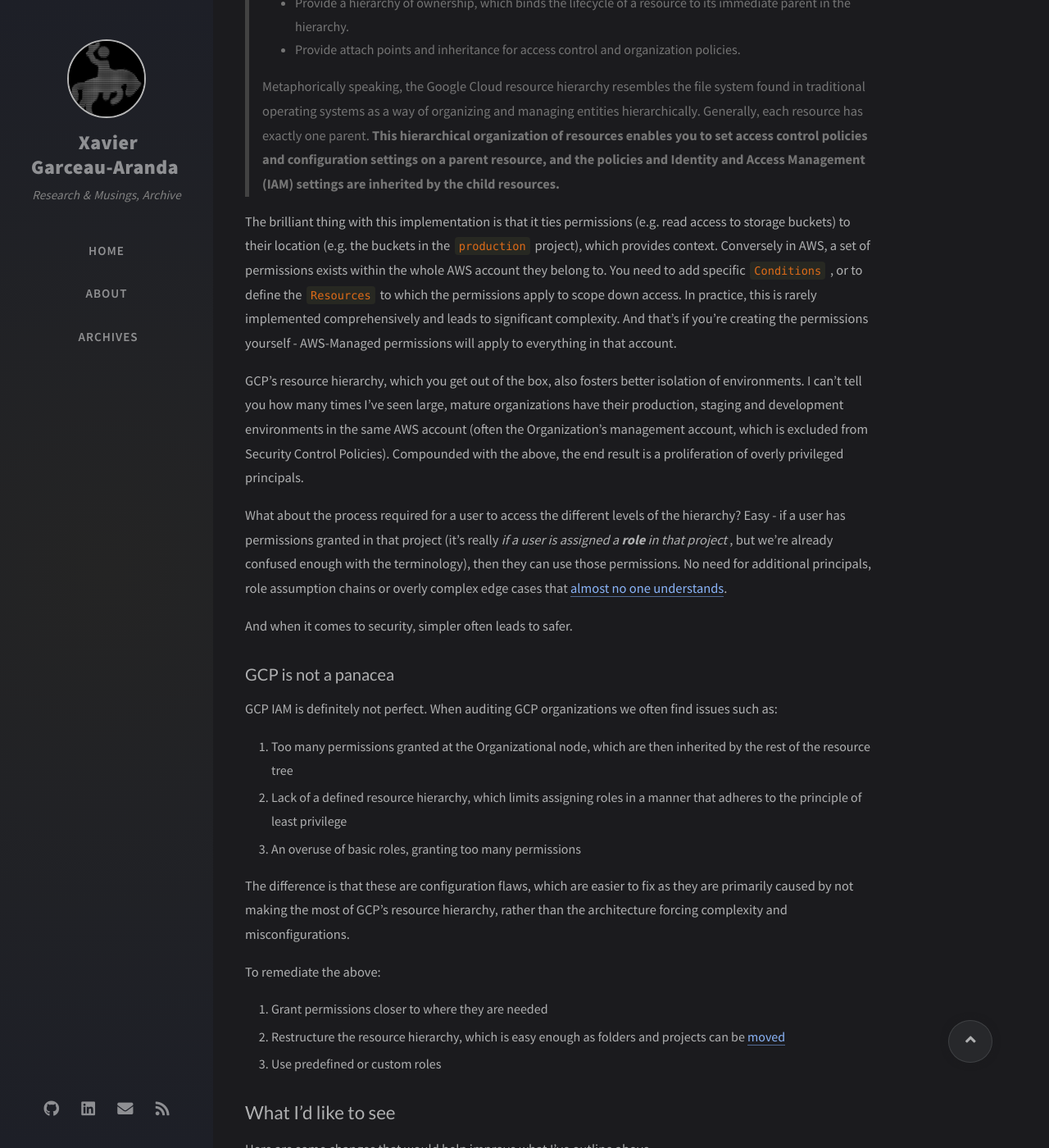
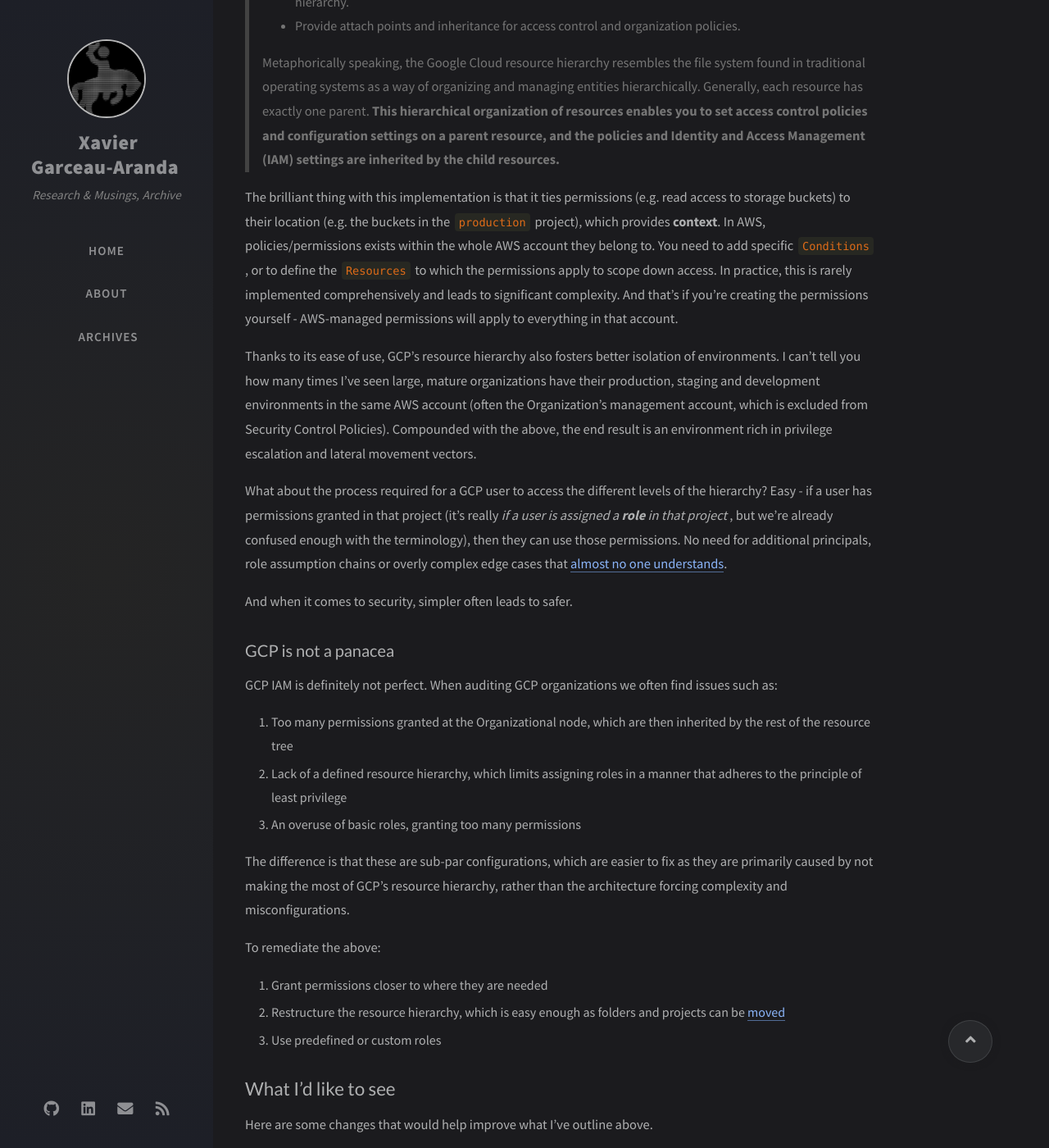
Before and after one commit to x4v13r64/infosec.rodeo, a Jekyll site: the page built from _posts/2022-11-04-aws-iam-blog-post.md, in a window 1280 px wide and 1400 px high, scrolled down 3430 px. Shown: the whole window at 82% size. Built offline with Jekyll 4.4.1, drawn with Linux system fonts in a browser that asks for light colours; nearby versions of some CDN libraries; comment, search, counter and statistics services are not loaded; some of the changed text lies outside the part shown.

Commit message:
Improvements

```diff
--- a/_posts/2022-11-04-aws-iam-blog-post.md
+++ b/_posts/2022-11-04-aws-iam-blog-post.md
@@ -24,7 +24,7 @@ Because AWS is doubling down on a flawed Organizational model.
 
 ## A bit of history
 
-We need to go back to the ~~history books~~ Wayback Machine to understand why things are so. [First](https://en.wikipedia.org/wiki/Timeline_of_Amazon_Web_Services) came the services (this [rant](https://gist.github.com/chitchcock/1281611) comes to mind) - S3, SQS and EC2. At that time, "Amazon Web Services" was hardly a "cloud provider", but rather a few disjointed building blocks. It took [many years](https://aws.amazon.com/blogs/aws/iam-identity-access-management/) for the current IAM service to be released. Back then it fit the purpose, namely managing authentication and authorization **in a single AWS account**.
+We need to go back to the ~~history books~~ [Wayback Machine](https://web.archive.org/web/20070101134207/http://www.amazon.com/aws/) to understand why things are so. [First](https://en.wikipedia.org/wiki/Timeline_of_Amazon_Web_Services) came the services (this [rant](https://gist.github.com/chitchcock/1281611) comes to mind) - S3, SQS and EC2. At that time, "Amazon Web Services" was hardly a "cloud provider", but rather a few disjointed building blocks. It took [many years](https://aws.amazon.com/blogs/aws/iam-identity-access-management/) for the current IAM service to be released. Back then it fit the purpose, namely managing authentication and authorization **in a single AWS account**.
 
 The introduction of IAM came with 2 types of principals:
 * Users, representing human actors
@@ -57,7 +57,7 @@ I can envision a meeting in an unmarked office building, downtown Seattle. A tea
 And just like that, AWS Organizations as we know it was [born](https://aws.amazon.com/blogs/aws/aws-organizations-policy-based-management-for-multiple-aws-accounts/).
 
 How does organizations implement sub-account access via roles? Well, you create [permission sets](https://docs.aws.amazon.com/singlesignon/latest/userguide/permissionsetsconcept.html) in SSO, which are essentially IAM policies. When you "attach" a permission set to an SSO user or group **in a given sub-account**, Organizations will automagically create a role in that account with the permissions defined in the set.
-Once the user (or member of the group) authenticates to SSO, they're presented with the accounts they can access by assuming (via SSO, not directly) the role created by Organizations. This does allow accessing accounts with different levels of permissions, which is nice.
+Once the user (or member of the group) authenticates to SSO, they're presented with the accounts they can access by assuming (via SSO, not directly) the role created by Organizations.
 
 A consequence of this change was to further remove any coherent meaning for the term "role", as it didn't strictly refer to:
 * *programmatic identities*, since any principal (users, groups & roles) can potentially assume any role and Organizations relies on role assumption for sub-account access
@@ -92,11 +92,11 @@ The result? GCP's [Resource Hierarchy](https://cloud.google.com/resource-manager
 >
 > Metaphorically speaking, the Google Cloud resource hierarchy resembles the file system found in traditional operating systems as a way of organizing and managing entities hierarchically. Generally, each resource has exactly one parent. **This hierarchical organization of resources enables you to set access control policies and configuration settings on a parent resource, and the policies and Identity and Access Management (IAM) settings are inherited by the child resources.**
 
-The brilliant thing with this implementation is that it ties permissions (e.g. read access to storage buckets) to their location (e.g. the buckets in the `production` project), which provides context. Conversely in AWS, a set of permissions exists within the whole AWS account they belong to. You need to add specific `Conditions` , or to define the `Resources` to which the permissions apply to scope down access. In practice, this is rarely implemented comprehensively and leads to significant complexity. And that's if you're creating the permissions yourself - AWS-Managed permissions will apply to everything in that account.
+The brilliant thing with this implementation is that it ties permissions (e.g. read access to storage buckets) to their location (e.g. the buckets in the `production` project), which provides **context**. In AWS, policies/permissions exists within the whole AWS account they belong to. You need to add specific `Conditions` , or to define the `Resources` to which the permissions apply to scope down access. In practice, this is rarely implemented comprehensively and leads to significant complexity. And that's if you're creating the permissions yourself - AWS-managed permissions will apply to everything in that account.
 
-GCP's resource hierarchy, which you get out of the box, also fosters better isolation of environments. I can't tell you how many times I've seen large, mature organizations have their production, staging and development environments in the same AWS account (often the Organization's management account, which is excluded from Security Control Policies). Compounded with the above, the end result is a proliferation of overly privileged principals.
+Thanks to its ease of use, GCP's resource hierarchy also fosters better isolation of environments. I can't tell you how many times I've seen large, mature organizations have their production, staging and development environments in the same AWS account (often the Organization's management account, which is excluded from Security Control Policies). Compounded with the above, the end result is an environment rich in privilege escalation and lateral movement vectors.
 
-What about the process required for a user to access the different levels of the hierarchy? Easy - if a user has permissions granted in that project (it's really *if a user is assigned a **role** in that project*, but we're already confused enough with the terminology), then they can use those permissions. No need for additional principals, role assumption chains or overly complex edge cases that [almost no one understands](https://ermetic.com/blog/aws/diving-deeply-into-iam-policy-evaluation-highlights-from-aws-reinforce-session-iam433/).
+What about the process required for a GCP user to access the different levels of the hierarchy? Easy - if a user has permissions granted in that project (it's really *if a user is assigned a **role** in that project*, but we're already confused enough with the terminology), then they can use those permissions. No need for additional principals, role assumption chains or overly complex edge cases that [almost no one understands](https://ermetic.com/blog/aws/diving-deeply-into-iam-policy-evaluation-highlights-from-aws-reinforce-session-iam433/).
 
 And when it comes to security, simpler often leads to safer.
 
@@ -108,7 +108,7 @@ GCP IAM is definitely not perfect. When auditing GCP organizations we often find
 2. Lack of a defined resource hierarchy, which limits assigning roles in a manner that adheres to the principle of least privilege
 3. An overuse of basic roles, granting too many permissions
 
-The difference is that these are configuration flaws, which are easier to fix as they are primarily caused by not making the most of GCP's resource hierarchy, rather than the architecture forcing complexity and misconfigurations.
+The difference is that these are sub-par configurations, which are easier to fix as they are primarily caused by not making the most of GCP's resource hierarchy, rather than the architecture forcing complexity and misconfigurations.
 
 To remediate the above:
 1. Grant permissions closer to where they are needed
@@ -153,4 +152,4 @@ I hope this rant is useful to someone, if only to highlight that it's okay to be
 
 *Many thanks to Patrick Farwick for his insightful comments and feedback.*
 
-[^1]: https://docs.aws.amazon.com/IAM/latest/UserGuide/introduction_attribute-based-access-control.html#introduction_attribute-based-access-control_compare-rbac
+[^1]: [Comparing ABAC to the traditional RBAC model](https://docs.aws.amazon.com/IAM/latest/UserGuide/introduction_attribute-based-access-control.html#introduction_attribute-based-access-control_compare-rbac)
```
Also changed, not shown: other parts of _posts/2022-11-04-aws-iam-blog-post.md (+11 -12 lines).
